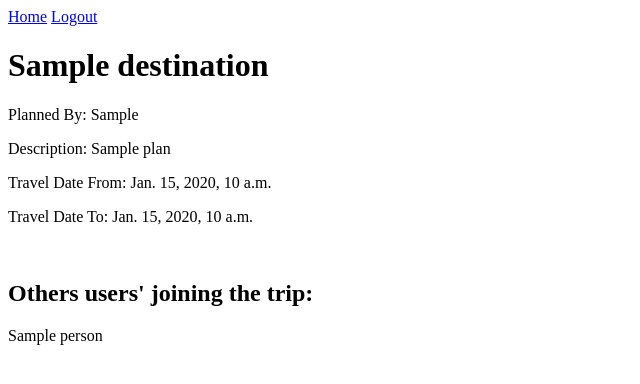
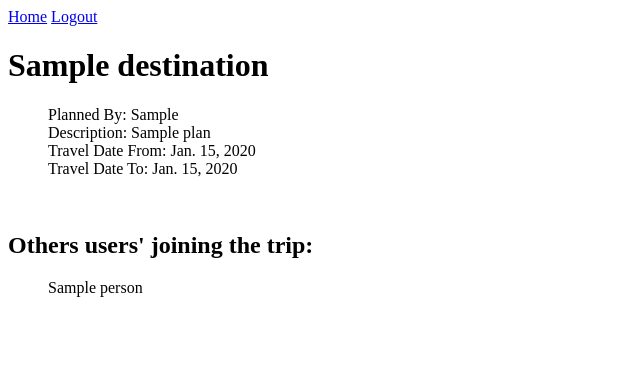
Before and after one commit to antcho92/travel_buddy, a Django app: template apps/travels_app/templates/travels_app/destination.html in a window 1280 px wide. Shown: the top 384 px of the page, without its empty margins (0-640 px from the left). Run offline with Django 3.2, Linux system fonts and the light colour scheme; the template is opened without the code that fills it: most values are stand-ins (such as "Sample title", 1, 10 or a date in 2020); parts of the project's set-up code (start-up, migrations or seed data) failed here and were passed over.

Commit message:
tried to added styling

```diff
--- a/apps/login_reg_app/views.py
+++ b/apps/login_reg_app/views.py
@@ -10,7 +10,7 @@
     else:
         return render(request, 'login_reg_app/index.html')
 
-# shows a list of all users
+# shows a list of all users for debugging purposes ;)
 def all(request):
     users = User.objects.all()
     context = {
--- a/apps/travels_app/models.py
+++ b/apps/travels_app/models.py
@@ -3,6 +3,7 @@
 from ..login_reg_app.models import User
 from datetime import datetime
 from django.utils.encoding import python_2_unicode_compatible
+
 
 class TripManager(models.Manager):
     def add_trip(self, form_data, user):
--- a/apps/travels_app/static/travels_app/css/styles.css
+++ b/apps/travels_app/static/travels_app/css/styles.css
@@ -1,3 +1,9 @@
+head * {
+  display: inline;
+}
+#logout {
+  vertical-align: top;
+}
 input {
     display: inline-block;
 }
@@ -6,6 +12,8 @@
 }
 .messages {
     border: 1px solid black;
+    display: block;
+    width: 500px;
 }
 .error {
     color: red;
@@ -13,10 +21,19 @@
 .success {
     color: green;
 }
-
+.thead {
+  background: gray;
+}
 .row1 {
-    background: pink;
+    background: #D3D3D3;
 }
 .row2 {
     background: #FFF;
 }
+table {
+  border-collapse: collapse;
+}
+table, th, td {
+  border: 2px solid black;
+  padding: 5px;
+}
--- a/apps/travels_app/templates/travels_app/destination.html
+++ b/apps/travels_app/templates/travels_app/destination.html
@@ -19,17 +19,22 @@
       {% endif %}
       {% if trip %}
         <h1>{{trip.destination}}</h1>
-        <p>Planned By: {{trip.trip_maker}}</p>
-        <p>Description: {{trip.plan}}</p>
-        <p>Travel Date From: {{trip.start_date}}</p>
-        <p>Travel Date To: {{trip.end_date}}</p>
+        <ul class='trip'>
+          <li>Planned By: {{trip.trip_maker}}</li>
+          <li>Description: {{trip.plan}}</li>
+          <li>Travel Date From: {{trip.start_date.date}}</li>
+          <li>Travel Date To: {{trip.end_date.date}}</li>
+        </ul>
+
         <br>
         <h2>Others users' joining the trip:</h2>
+        <ul>
         {% if trip.travelers.all %}
           {% for person in trip.travelers.all %}
-            <p>{{person.name}}</p>
+            <li>{{person.name}}</li>
           {% endfor %}
         {% endif %}
+        </ul>
       {% endif %}
     </header>
   </body>
```
Also changed, not shown: apps/login_reg_app/static/login_reg_app/css/styles.css (+10 -0 lines), apps/login_reg_app/templates/login_reg_app/index.html (+4 -4 lines), apps/travels_app/templates/travels_app/index.html (+7 -7 lines), db.sqlite3.
